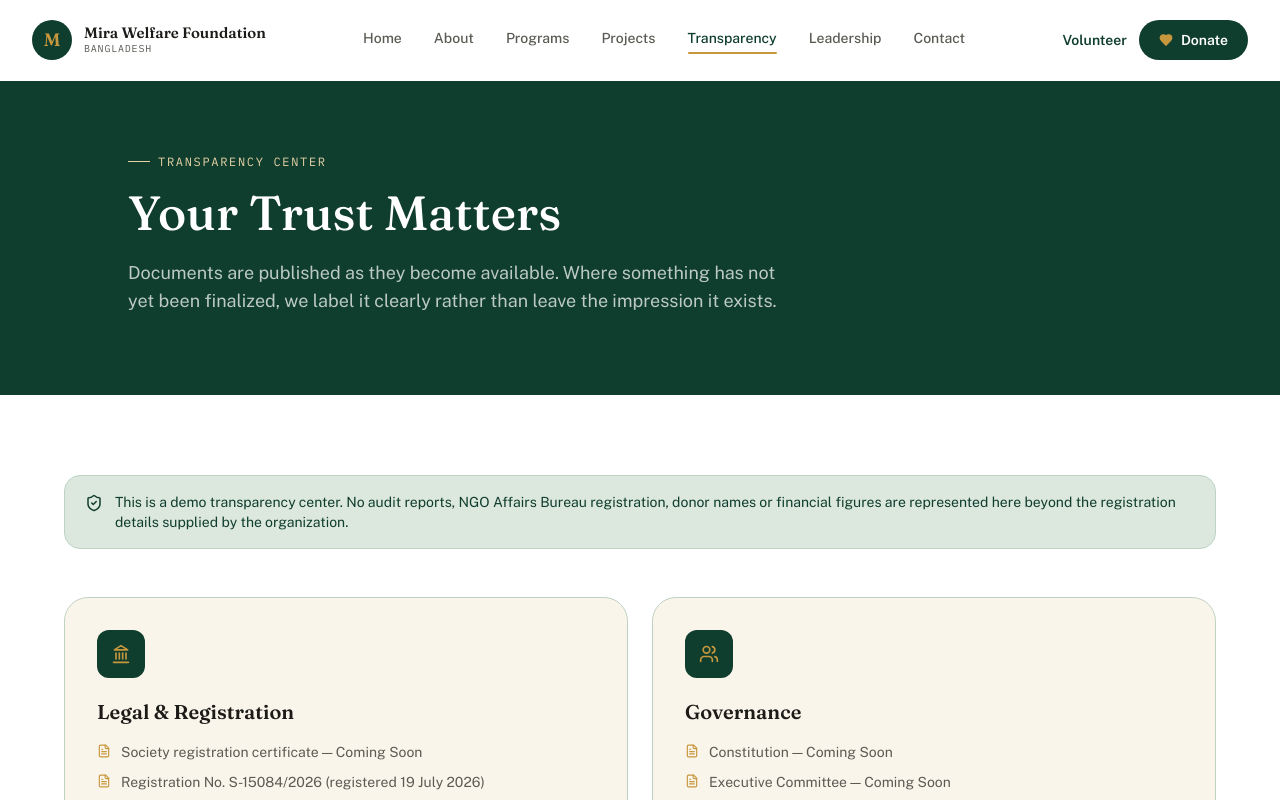
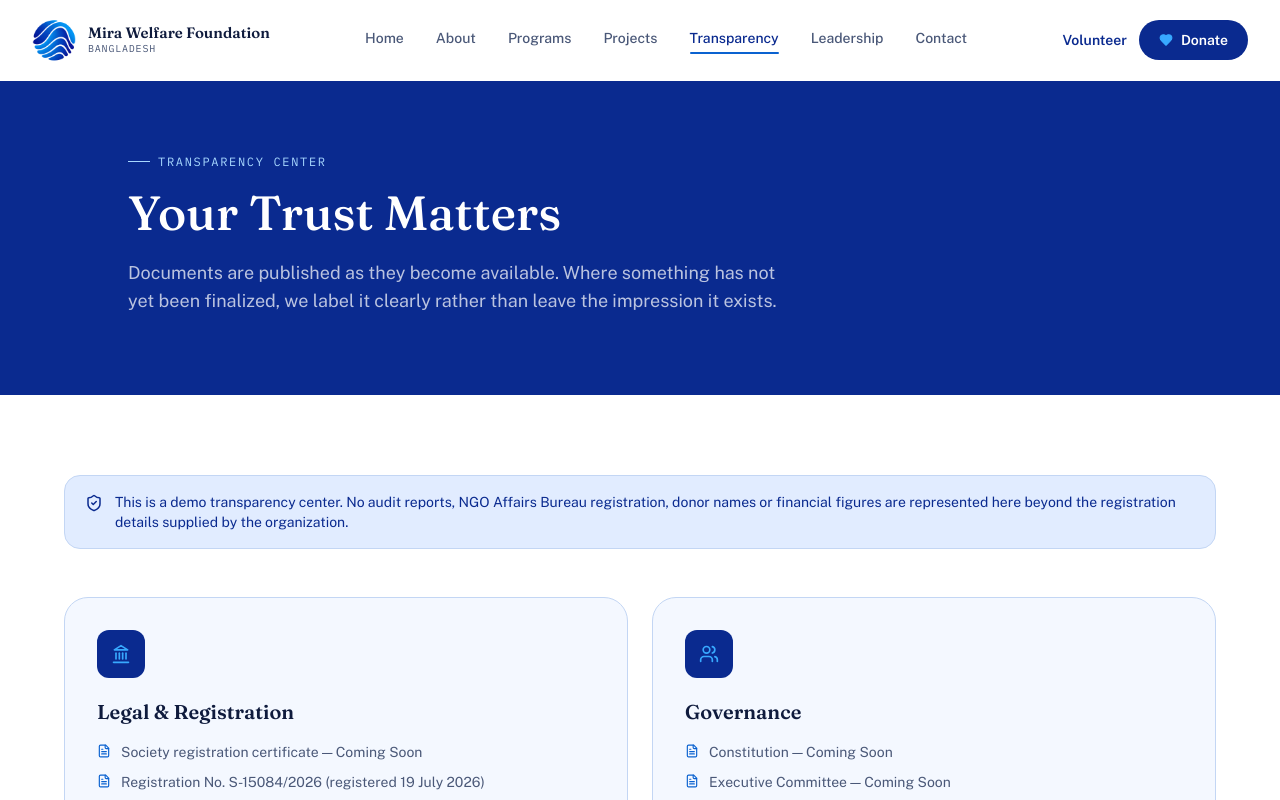
Before and after one commit to shadmanshabab001-sys/Mira-Welfare-Foundation, a React (Vite) app: page / in a window 1280 px wide. Both pictures are taken after a click on the button "Transparency". Shown: the top 800 px of the page. Built offline with nearby package versions, Linux system fonts and the light colour scheme.

Commit message:
Add files via upload

```diff
--- a/index.html
+++ b/index.html
@@ -3,6 +3,8 @@
   <head>
     <meta charset="UTF-8" />
     <meta name="viewport" content="width=device-width, initial-scale=1.0" />
+    <link rel="icon" type="image/png" href="/favicon.png" />
+    <link rel="apple-touch-icon" href="/favicon.png" />
     <title>Mira Welfare Foundation | Empowering People. Building Communities.</title>
     <meta name="description" content="Mira Welfare Foundation is a Bangladesh-registered society working in education, healthcare, livelihoods, humanitarian assistance and sustainable community development." />
   </head>
--- a/src/App.jsx
+++ b/src/App.jsx
@@ -8,28 +8,33 @@ import {
 
 /* ============================================================
    DESIGN TOKENS
-   Palette: forest #0F3D2E (primary), ink #1C1B18 (charcoal text),
-   parchment #FAF5EA (warm off-white), paper #FFFFFF, gold #C7973E
-   (amber accent), moss #DCE7DD (soft tint for cards/borders)
-   Type: "Fraunces" (display serif, editorial/humanitarian warmth)
-   + "Public Sans" (body, clean & legible) + "IBM Plex Mono" (data/eyebrows)
-   Signature element: the "Ledger" — a hand-ruled accountability strip
-   (thin gold rule + serif numerals) that recurs across impact figures,
-   the process steps and transparency page, standing in for the NGO's
-   promise to account for every taka and every outcome.
+   Palette (blue & white, matched to the logo):
+   forest = deep navy #0A2A8F (primary), forestDeep = darker navy #061B63,
+   ink = navy-black text #0F1B3D, parchment = soft blue-white #F4F8FF,
+   paper = #FFFFFF, gold = bright logo blue #38A9FF (accent on dark),
+   accent = mid blue #0A62D0 (accent on light), moss = pale blue tint
+   #E1ECFF for cards/tags, mossLine = #C3D6F4 borders.
+   (Token names are kept from the original theme so layouts don't change.)
+   Type: "Fraunces" (display serif) + "Public Sans" (body)
+   + "IBM Plex Mono" (data/eyebrows)
+   Signature element: the "Ledger" — a thin accent rule + serif numerals
+   that recurs across impact figures, the process steps and the
+   transparency page, standing in for the NGO's promise to account for
+   every taka and every outcome.
    ============================================================ */
 
 const C = {
-  forest: "#0F3D2E",
-  forestDeep: "#0A2C21",
-  ink: "#1C1B18",
-  parchment: "#FAF5EA",
+  forest: "#0A2A8F",
+  forestDeep: "#061B63",
+  ink: "#0F1B3D",
+  parchment: "#F4F8FF",
   paper: "#FFFFFF",
-  gold: "#C7973E",
-  goldSoft: "#E7D3A6",
-  moss: "#DCE7DD",
-  mossLine: "#BFD3C4",
-  inkSoft: "#5B5A54",
+  gold: "#38A9FF",
+  goldSoft: "#A8D8FF",
+  accent: "#0A62D0",
+  moss: "#E1ECFF",
+  mossLine: "#C3D6F4",
+  inkSoft: "#4A5878",
 };
 
 function useFonts() {
@@ -56,9 +61,9 @@ function Eyebrow({ children, dark }) {
   return (
     <div
       className="inline-flex items-center gap-2 mb-4"
-      style={{ ...mono, fontSize: "12px", letterSpacing: "0.14em", color: dark ? C.goldSoft : C.gold, textTransform: "uppercase" }}
+      style={{ ...mono, fontSize: "12px", letterSpacing: "0.14em", color: dark ? C.goldSoft : C.accent, textTransform: "uppercase" }}
     >
-      <span style={{ width: 22, height: 1, background: dark ? C.goldSoft : C.gold, display: "inline-block" }} />
+      <span style={{ width: 22, height: 1, background: dark ? C.goldSoft : C.accent, display: "inline-block" }} />
       {children}
     </div>
   );
@@ -322,19 +327,20 @@ function Navbar({ page, go }) {
     <div
       className="sticky top-0 z-50 transition-all duration-300"
       style={{
-        background: scrolled ? "rgba(250,245,234,0.94)" : "transparent",
+        background: scrolled ? "rgba(244,248,255,0.94)" : "transparent",
         backdropFilter: scrolled ? "blur(10px)" : "none",
         borderBottom: scrolled ? `1px solid ${C.mossLine}` : "1px solid transparent",
       }}
     >
       <div className="max-w-7xl mx-auto px-5 sm:px-8 h-20 flex items-center justify-between">
         <button onClick={() => go("home")} className="flex items-center gap-3">
-          <div
-            style={{ background: C.forest, color: C.gold, ...display }}
-            className="w-10 h-10 rounded-full flex items-center justify-center text-lg font-semibold"
-          >
-            M
-          </div>
+          <img
+            src="/logo.png"
+            alt="Mira Welfare Foundation logo"
+            width={44}
+            height={44}
+            className="w-11 h-11 object-contain shrink-0"
+          />
           <div className="text-left leading-tight">
             <div style={{ ...display, color: C.ink, fontWeight: 600 }} className="text-[15px]">
               Mira Welfare Foundation
@@ -351,11 +357,11 @@ function Navbar({ page, go }) {
               key={n.key}
               onClick={() => go(n.key)}
               style={{ ...body, color: page === n.key ? C.forest : C.inkSoft }}
-              className="text-sm font-medium relative pb-1 transition-colors hover:text-[#0F3D2E]"
+              className="text-sm font-medium relative pb-1 transition-colors hover:text-[#0A2A8F]"
             >
               {n.label}
               {page === n.key && (
-                <span style={{ background: C.gold }} className="absolute left-0 -bottom-0.5 w-full h-[2px] rounded-full" />
+                <span style={{ background: C.accent }} className="absolute left-0 -bottom-0.5 w-full h-[2px] rounded-full" />
               )}
             </button>
           ))}
@@ -438,8 +444,14 @@ function Footer({ go }) {
         <div className="grid grid-cols-1 lg:grid-cols-5 gap-12 pb-14" style={{ borderBottom: "1px solid rgba(255,255,255,0.12)" }}>
           <div className="lg:col-span-2">
             <div className="flex items-center gap-3 mb-5">
-              <div style={{ background: C.gold, color: C.forestDeep, ...display }} className="w-10 h-10 rounded-full flex items-center justify-center font-semibold">
-                M
+              <div style={{ background: C.paper }} className="w-12 h-12 rounded-full flex items-center justify-center shrink-0">
+                <img
+                  src="/logo.png"
+                  alt="Mira Welfare Foundation logo"
+                  width={40}
+                  height={40}
+                  className="w-10 h-10 object-contain"
+                />
               </div>
               <div style={{ ...display, color: C.paper }} className="text-lg font-medium">
                 Mira Welfare Foundation
@@ -522,7 +534,7 @@ function Hero({ go }) {
           className="w-full h-full object-cover"
         />
       </div>
-      <div className="absolute inset-0" style={{ background: `linear-gradient(180deg, rgba(10,44,33,0.55), ${C.forest} 92%)` }} />
+      <div className="absolute inset-0" style={{ background: `linear-gradient(180deg, rgba(6,27,99,0.55), ${C.forest} 92%)` }} />
       <div className="relative max-w-7xl mx-auto px-5 sm:px-8 pt-20 pb-28 sm:pt-28 sm:pb-36">
         <Reveal>
           <Eyebrow dark>Bangladesh · Registered Society No. S-15084/2026</Eyebrow>
@@ -779,7 +791,7 @@ function ImpactProcess() {
                 <div style={{ background: C.paper, border: `1px solid ${C.mossLine}`, ...body, color: C.ink }} className="px-5 py-3 rounded-full text-sm font-semibold">
                   {s}
                 </div>
-                {i < steps.length - 1 && <ArrowRight size={16} color={C.gold} />}
+                {i < steps.length - 1 && <ArrowRight size={16} color={C.accent} />}
               </React.Fragment>
             ))}
           </div>
@@ -797,7 +809,7 @@ function ImpactProcess() {
             <div className="grid sm:grid-cols-2 gap-3">
               {metrics.map((m) => (
                 <div key={m} className="flex items-center gap-2.5">
-                  <CheckCircle2 size={16} color={C.gold} />
+                  <CheckCircle2 size={16} color={C.accent} />
                   <span style={{ ...body, color: C.ink }} className="text-sm">
                     {m}
                   </span>
@@ -1031,7 +1043,7 @@ function AboutPage({ go }) {
             {values.map(([t, d], i) => (
               <Reveal key={t} delay={i * 50}>
                 <div style={{ border: `1px solid ${C.mossLine}` }} className="rounded-2xl p-6 h-full">
-                  <div style={{ ...display, color: C.gold, fontWeight: 600 }} className="text-2xl mb-2">
+                  <div style={{ ...display, color: C.accent, fontWeight: 600 }} className="text-2xl mb-2">
                     {String(i + 1).padStart(2, "0")}
                   </div>
                   <div style={{ ...display, color: C.ink, fontWeight: 600 }} className="text-lg mb-1.5">
@@ -1206,7 +1218,7 @@ function TransparencyPage() {
                   <div className="space-y-2.5">
                     {g.items.map((it) => (
                       <div key={it} className="flex items-start gap-2.5">
-                        <FileText size={14} color={C.gold} className="shrink-0 mt-0.5" />
+                        <FileText size={14} color={C.accent} className="shrink-0 mt-0.5" />
                         <span style={{ ...body, color: C.inkSoft }} className="text-sm">
                           {it}
                         </span>
@@ -1439,7 +1451,7 @@ function PartnerPage({ go }) {
           {cards.map((c, i) => (
             <Reveal key={c.title} delay={i * 80}>
               <div style={{ background: C.parchment, border: `1px solid ${C.mossLine}` }} className="rounded-3xl p-8 h-full flex flex-col">
-                <div style={{ ...display, color: C.gold, fontWeight: 600 }} className="text-2xl mb-3">
+                <div style={{ ...display, color: C.accent, fontWeight: 600 }} className="text-2xl mb-3">
                   {String(i + 1).padStart(2, "0")}
                 </div>
                 <div style={{ ...display, color: C.ink, fontWeight: 600 }} className="text-xl mb-3">
@@ -1617,7 +1629,7 @@ export default function App() {
           * { animation-duration: 0.01ms !important; transition-duration: 0.01ms !important; }
         }
         button:focus-visible, input:focus-visible, textarea:focus-visible {
-          outline: 2px solid ${C.gold};
+          outline: 2px solid ${C.accent};
           outline-offset: 2px;
         }
       `}</style>
```
Also changed, not shown: public/favicon.png (added), public/logo.png (added).
